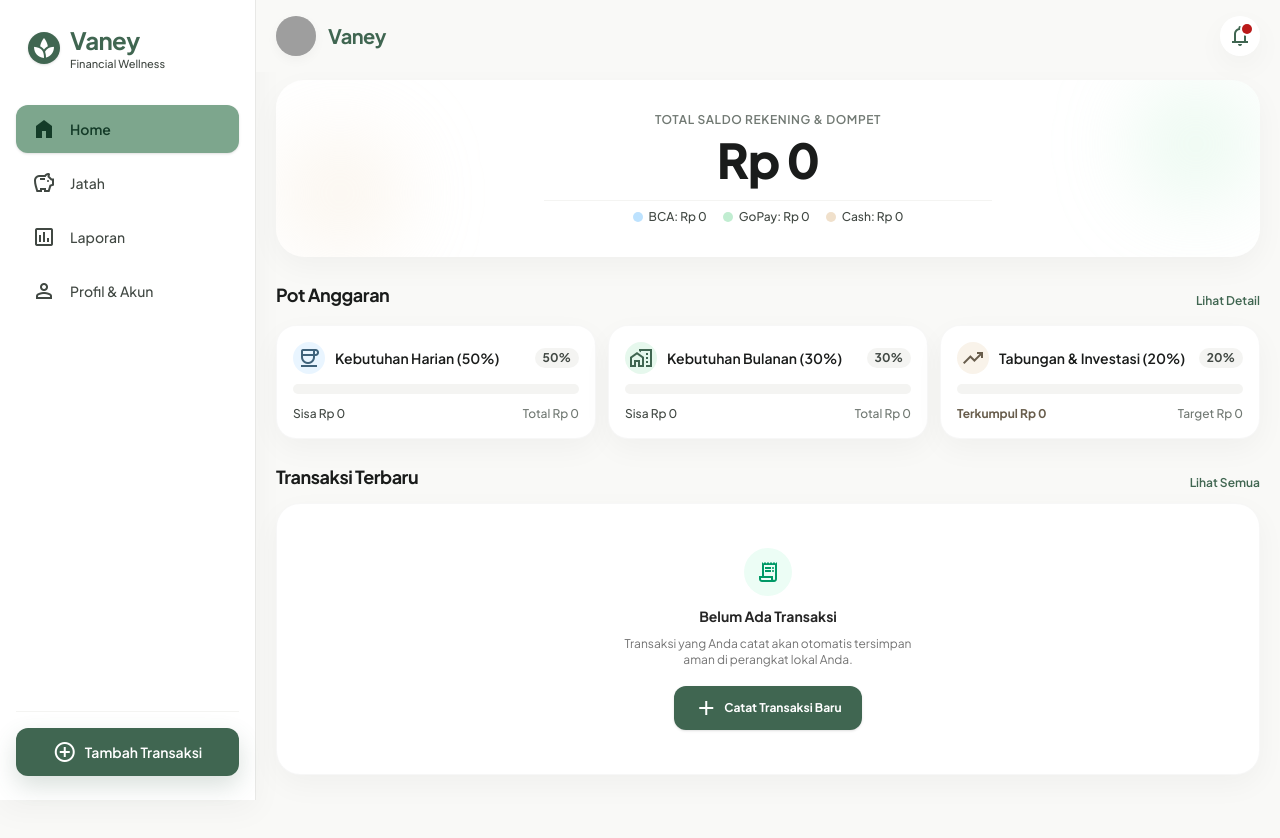
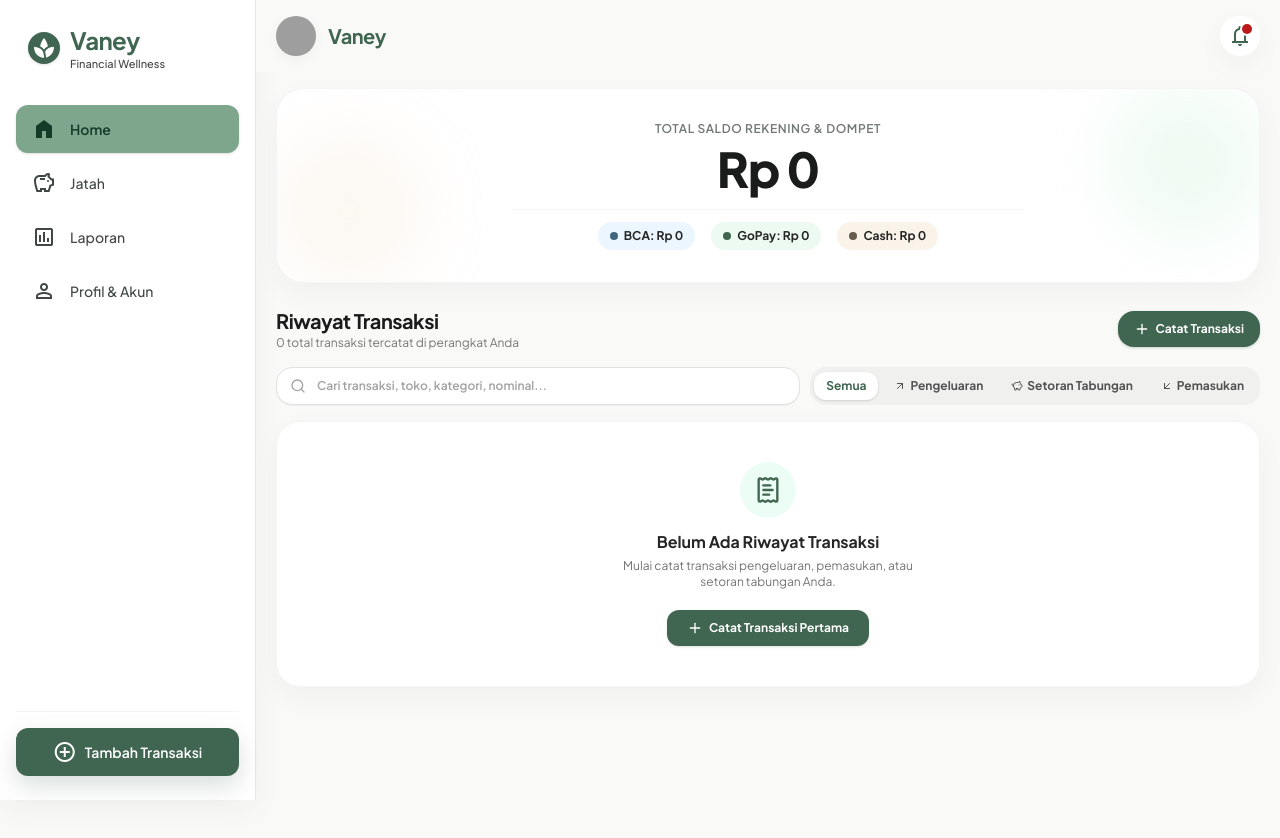
Before and after one commit to Evannnkatanya/Vaney, a React (Vite) app: page / in a window 1280 px wide. Shown: the top 838 px of the page. After the commit the page ends 800 px from the top, so only its background shows below. Built offline with nearby package versions, Linux system fonts and the light colour scheme; grey boxes are pictures that could not be loaded.

Commit message:
feat(home): simplify Home screen to focus exclusively on Total Saldo and full chronological Transaction History with date grouping, search, and category filter pills

```diff
--- a/src/components/HomeView.tsx
+++ b/src/components/HomeView.tsx
@@ -1,6 +1,7 @@
-import React, { useMemo } from 'react';
+import React, { useState, useMemo } from 'react';
 import { formatRupiah } from '../data/initialData';
 import { Account, BudgetPot, TabType, Transaction } from '../types';
+import { Search, Filter, Plus, ArrowUpRight, ArrowDownLeft, PiggyBank, ReceiptText } from 'lucide-react';
 
 interface HomeViewProps {
   totalBalance: number;
@@ -12,69 +13,94 @@ interface HomeViewProps {
   onSelectTransaction: (tx: Transaction) => void;
 }
 
+type TxFilter = 'all' | 'expense' | 'income' | 'savings';
+
 export const HomeView: React.FC<HomeViewProps> = ({
   totalBalance,
   accounts,
-  pots,
   transactions,
   onNavigate,
   onOpenAddTransaction,
   onSelectTransaction,
 }) => {
+  const [filterType, setFilterType] = useState<TxFilter>('all');
+  const [searchQuery, setSearchQuery] = useState<string>('');
+
   // Find accounts
   const bcaAcc = accounts.find((a) => a.id === 'bca') || accounts[0];
   const gopayAcc = accounts.find((a) => a.id === 'ewallet') || accounts[1];
   const cashAcc = accounts.find((a) => a.id === 'cash') || accounts[2];
 
-  // Dynamic monthly pot spending & savings calculation
-  const now = new Date();
-  const currentYear = now.getFullYear();
-  const currentMonthIdx = now.getMonth();
-  const currentMonthCode = `${currentYear}-${String(currentMonthIdx + 1).padStart(2, '0')}`;
+  // Filtered transactions
+  const filteredTransactions = useMemo(() => {
+    return transactions.filter((tx) => {
+      // Type filter
+      if (filterType === 'expense' && tx.type !== 'expense') return false;
+      if (filterType === 'income' && tx.type !== 'income') return false;
+      if (filterType === 'savings' && tx.type !== 'savings') return false;
 
-  const currentMonthTransactions = useMemo(() => {
-    return transactions.filter(
-      (t) => t.date && t.date.startsWith(currentMonthCode)
-    );
-  }, [transactions, currentMonthCode]);
+      // Search filter
+      if (searchQuery.trim()) {
+        const query = searchQuery.toLowerCase();
+        const titleMatch = tx.title.toLowerCase().includes(query);
+        const noteMatch = tx.note?.toLowerCase().includes(query);
+        const catMatch = tx.categoryName.toLowerCase().includes(query);
+        const amountMatch = tx.amount.toString().includes(query);
+        return titleMatch || noteMatch || catMatch || amountMatch;
+      }
 
-  // Helper to recognize savings/tabungan transactions
-  const isTabungTx = (t: Transaction) =>
-    t.type === 'savings' ||
-    t.potType === 'nabung' ||
-    t.categoryName?.toLowerCase().includes('tabung') ||
-    t.title?.toLowerCase().includes('tabung');
+      return true;
+    });
+  }, [transactions, filterType, searchQuery]);
 
-  const spentHarian = useMemo(() => {
-    return currentMonthTransactions
-      .filter((t) => !isTabungTx(t) && t.type === 'expense' && (t.potType === 'harian' || (!t.potType && t.categoryName?.toLowerCase() !== 'tagihan' && t.categoryName?.toLowerCase() !== 'hiburan')))
-      .reduce((sum, t) => sum + t.amount, 0);
-  }, [currentMonthTransactions]);
+  // Group transactions by Date for beautiful scannability
+  const groupedTransactions = useMemo(() => {
+    const groups: { [dateStr: string]: Transaction[] } = {};
+    filteredTransactions.forEach((tx) => {
+      const dateKey = tx.date || 'Hari Ini';
+      if (!groups[dateKey]) {
+        groups[dateKey] = [];
+      }
+      groups[dateKey].push(tx);
+    });
+    return groups;
+  }, [filteredTransactions]);
 
-  const spentBulanan = useMemo(() => {
-    return currentMonthTransactions
-      .filter((t) => !isTabungTx(t) && t.type === 'expense' && (t.potType === 'bulanan' || (!t.potType && (t.categoryName?.toLowerCase() === 'tagihan' || t.categoryName?.toLowerCase() === 'hiburan'))))
-      .reduce((sum, t) => sum + t.amount, 0);
-  }, [currentMonthTransactions]);
+  const formatDateLabel = (dateStr: string) => {
+    const today = new Date().toISOString().split('T')[0];
+    const yesterdayDate = new Date();
+    yesterdayDate.setDate(yesterdayDate.getDate() - 1);
+    const yesterday = yesterdayDate.toISOString().split('T')[0];
 
-  const collectedNabung = useMemo(() => {
-    return currentMonthTransactions
-      .filter((t) => isTabungTx(t))
-      .reduce((sum, t) => sum + t.amount, 0);
-  }, [currentMonthTransactions]);
+    if (dateStr === today) return 'Hari Ini';
+    if (dateStr === yesterday) return 'Kemarin';
+
+    try {
+      const d = new Date(dateStr);
+      if (isNaN(d.getTime())) return dateStr;
+      return d.toLocaleDateString('id-ID', {
+        weekday: 'long',
+        day: 'numeric',
+        month: 'short',
+        year: 'numeric',
+      });
+    } catch {
+      return dateStr;
+    }
+  };
 
   return (
     <main
       id="home-canvas"
-      className="max-w-[1140px] mx-auto px-5 py-2 space-y-6 animate-in fade-in duration-300"
+      className="max-w-[1140px] mx-auto px-4 sm:px-5 py-3 sm:py-4 space-y-6 animate-in fade-in duration-300"
     >
       {/* Total Balance Hero Card */}
       <section
         id="card-total-saldo"
-        className="bg-[#ffffff] rounded-[28px] p-6 sm:p-8 shadow-[0px_10px_30px_rgba(0,0,0,0.04)] flex flex-col items-center justify-center text-center relative overflow-hidden group hover:scale-[1.005] transition-all duration-300"
+        className="bg-[#ffffff] rounded-[28px] p-6 sm:p-8 shadow-[0px_10px_30px_rgba(0,0,0,0.04)] flex flex-col items-center justify-center text-center relative overflow-hidden group hover:scale-[1.005] transition-all duration-300 border border-neutral-100"
       >
-        <div className="absolute top-0 right-0 w-32 h-32 bg-[#c1edd1]/30 rounded-full blur-2xl pointer-events-none" />
-        <div className="absolute bottom-0 left-0 w-32 h-32 bg-[#f0e0cb]/30 rounded-full blur-2xl pointer-events-none" />
+        <div className="absolute top-0 right-0 w-36 h-36 bg-[#c1edd1]/30 rounded-full blur-2xl pointer-events-none" />
+        <div className="absolute bottom-0 left-0 w-36 h-36 bg-[#f0e0cb]/30 rounded-full blur-2xl pointer-events-none" />
 
         <p className="text-xs font-semibold text-[#717973] uppercase tracking-wider mb-2">
           Total Saldo Rekening & Dompet
@@ -88,195 +114,195 @@ export const HomeView: React.FC<HomeViewProps> = ({
         </h2>
 
         {/* Compact Account Badges */}
-        <div className="flex flex-wrap justify-center items-center gap-4 pt-2 border-t border-[#f4f4f2] w-full max-w-md">
+        <div className="flex flex-wrap justify-center items-center gap-3 sm:gap-4 pt-3 border-t border-[#f4f4f2] w-full max-w-lg">
           <button
+            type="button"
             onClick={() => onNavigate('profil')}
-            className="flex items-center gap-1.5 hover:opacity-80 transition-opacity cursor-pointer"
+            className="flex items-center gap-1.5 px-3 py-1.5 rounded-full bg-[#bde2fe]/30 hover:bg-[#bde2fe]/60 transition-all cursor-pointer text-neutral-800"
           >
-            <div className="w-2.5 h-2.5 rounded-full bg-[#bde2fe]" />
-            <span className="text-xs font-medium text-[#414843]">
+            <div className="w-2 h-2 rounded-full bg-[#41657d]" />
+            <span className="text-xs font-bold">
               BCA: {formatRupiah(bcaAcc?.balance || 0)}
             </span>
           </button>
           <button
+            type="button"
             onClick={() => onNavigate('profil')}
-            className="flex items-center gap-1.5 hover:opacity-80 transition-opacity cursor-pointer"
+            className="flex items-center gap-1.5 px-3 py-1.5 rounded-full bg-[#c1edd1]/30 hover:bg-[#c1edd1]/60 transition-all cursor-pointer text-neutral-800"
           >
-            <div className="w-2.5 h-2.5 rounded-full bg-[#c1edd1]" />
-            <span className="text-xs font-medium text-[#414843]">
+            <div className="w-2 h-2 rounded-full bg-[#406651]" />
+            <span className="text-xs font-bold">
               GoPay: {formatRupiah(gopayAcc?.balance || 0)}
             </span>
           </button>
           <button
+            type="button"
             onClick={() => onNavigate('profil')}
-            className="flex items-center gap-1.5 hover:opacity-80 transition-opacity cursor-pointer"
+            className="flex items-center gap-1.5 px-3 py-1.5 rounded-full bg-[#f0e0cb]/40 hover:bg-[#f0e0cb]/70 transition-all cursor-pointer text-neutral-800"
           >
-            <div className="w-2.5 h-2.5 rounded-full bg-[#f0e0cb]" />
-            <span className="text-xs font-medium text-[#414843]">
+            <div className="w-2 h-2 rounded-full bg-[#685d4c]" />
+            <span className="text-xs font-bold">
               Cash: {formatRupiah(cashAcc?.balance || 0)}
             </span>
           </button>
         </div>
       </section>
 
-      {/* Pot Anggaran Section */}
-      <section id="section-pot-anggaran" className="flex flex-col gap-3">
-        <div className="flex justify-between items-end mb-1">
-          <h3 className="text-lg font-bold text-[#1a1c1b] tracking-tight">
-            Pot Anggaran
+      {/* Riwayat Transaksi Section */}
+      <section id="section-riwayat-transaksi" className="space-y-4">
+        <div className="flex flex-col sm:flex-row sm:items-center justify-between gap-3">
+          <div>
+            <h3 className="text-lg sm:text-xl font-bold text-[#1a1c1b] tracking-tight">
+              Riwayat Transaksi
             </h3>
+            <p className="text-xs text-[#717973]">
+              {transactions.length} total transaksi tercatat di perangkat Anda
+            </p>
+          </div>
+
           <button
-            id="btn-link-jatah-detail"
-            onClick={() => onNavigate('jatah')}
-            className="text-xs font-semibold text-[#406651] hover:underline cursor-pointer transition-colors"
+            type="button"
+            onClick={onOpenAddTransaction}
+            className="px-4 py-2.5 bg-[#406651] hover:bg-[#284e3a] text-white rounded-2xl text-xs font-bold transition-all cursor-pointer flex items-center justify-center gap-1.5 shadow-sm shadow-[#406651]/20 active:scale-95 self-start sm:self-auto"
           >
-            Lihat Detail
+            <Plus className="w-4 h-4" />
+            <span>Catat Transaksi</span>
           </button>
         </div>
 
-        <div className="grid grid-cols-1 md:grid-cols-3 gap-3">
-          {pots.map((pot) => {
-            const isSavingsPot = pot.id === 'pot-nabung';
-            const isHarianPot = pot.id === 'pot-harian';
-
-            let pctValue = 0;
-            let mainLabel = '';
-            let subLabel = '';
-
-            if (isSavingsPot) {
-              const target = pot.totalAmount || 0;
-              pctValue = target > 0 ? Math.min(100, Math.round((collectedNabung / target) * 100)) : 0;
-              mainLabel = `Terkumpul ${formatRupiah(collectedNabung)}`;
-              subLabel = `Target ${formatRupiah(target)}`;
-            } else if (isHarianPot) {
-              const total = pot.totalAmount || 0;
-              const remaining = Math.max(0, total - spentHarian);
-              pctValue = total > 0 ? Math.min(100, Math.round((spentHarian / total) * 100)) : 0;
-              mainLabel = `Sisa ${formatRupiah(remaining)}`;
-              subLabel = `Total ${formatRupiah(total)}`;
-            } else {
-              // pot-bulanan
-              const total = pot.totalAmount || 0;
-              const remaining = Math.max(0, total - spentBulanan);
-              pctValue = total > 0 ? Math.min(100, Math.round((spentBulanan / total) * 100)) : 0;
-              mainLabel = `Sisa ${formatRupiah(remaining)}`;
-              subLabel = `Total ${formatRupiah(total)}`;
-            }
-
-            return (
-              <div
-                key={pot.id}
-                id={`card-${pot.id}`}
-                onClick={() => onNavigate('jatah')}
-                className="bg-[#ffffff] rounded-[20px] p-4 shadow-[0px_10px_30px_rgba(0,0,0,0.04)] flex flex-col gap-2.5 hover:scale-[1.01] transition-all cursor-pointer border border-neutral-100/80"
-              >
-                <div className="flex justify-between items-center">
-                  <div className="flex items-center gap-2.5">
-                    <div
-                      className={`w-8 h-8 rounded-full flex items-center justify-center shrink-0 ${pot.bgIconClass}`}
-                    >
-                      <span className="material-symbols-outlined text-[18px]">
-                        {pot.icon}
-                      </span>
-                    </div>
-                    <span className="text-sm font-semibold text-[#1a1c1b]">
-                      {pot.name}
-                    </span>
-                  </div>
-                  <span className="text-xs font-bold text-[#414843] bg-[#f4f4f2] px-2 py-0.5 rounded-full">
-                    {pot.percentage}%
-                  </span>
-                </div>
-
-                {/* Progress bar */}
-                <div className="w-full h-2.5 bg-[#f4f4f2] rounded-full overflow-hidden">
-                  <div
-                    className={`h-full rounded-full transition-all duration-500 ease-out ${pot.colorClass}`}
-                    style={{ width: `${pctValue}%` }}
+        {/* Search & Filter Pills */}
+        <div className="flex flex-col sm:flex-row gap-2.5">
+          {/* Search Input */}
+          <div className="relative flex-1">
+            <Search className="w-4 h-4 text-neutral-400 absolute left-3.5 top-1/2 -translate-y-1/2" />
+            <input
+              type="text"
+              value={searchQuery}
+              onChange={(e) => setSearchQuery(e.target.value)}
+              placeholder="Cari transaksi, toko, kategori, nominal..."
+              className="w-full bg-white border border-[#e2e3e1] rounded-2xl pl-10 pr-4 py-2.5 text-xs font-semibold text-neutral-800 placeholder:text-neutral-400 focus:ring-2 focus:ring-[#406651] outline-none shadow-2xs"
             />
           </div>
 
-                <div className="flex justify-between text-xs text-[#414843] font-medium pt-0.5">
-                  {isSavingsPot ? (
-                    <>
-                      <span className="text-[#685d4c] font-bold">
-                        {mainLabel}
-                      </span>
-                      <span className="text-[#717973]">
-                        {subLabel}
-                      </span>
-                    </>
-                  ) : (
-                    <>
-                      <span>{mainLabel}</span>
-                      <span className="text-[#717973]">
-                        {subLabel}
-                      </span>
-                    </>
-                  )}
+          {/* Filter Pills */}
+          <div className="flex items-center gap-1 bg-[#f0f1ee] p-1 rounded-2xl overflow-x-auto no-scrollbar shrink-0">
+            <button
+              type="button"
+              onClick={() => setFilterType('all')}
+              className={`px-3 py-1.5 rounded-xl text-xs font-bold transition-all cursor-pointer whitespace-nowrap ${
+                filterType === 'all'
+                  ? 'bg-white text-[#406651] shadow-sm'
+                  : 'text-neutral-600 hover:text-neutral-900'
+              }`}
+            >
+              Semua
+            </button>
+            <button
+              type="button"
+              onClick={() => setFilterType('expense')}
+              className={`px-3 py-1.5 rounded-xl text-xs font-bold transition-all cursor-pointer whitespace-nowrap flex items-center gap-1 ${
+                filterType === 'expense'
+                  ? 'bg-white text-[#ba1a1a] shadow-sm'
+                  : 'text-neutral-600 hover:text-neutral-900'
+              }`}
+            >
+              <ArrowUpRight className="w-3 h-3" />
+              <span>Pengeluaran</span>
+            </button>
+            <button
+              type="button"
+              onClick={() => setFilterType('savings')}
+              className={`px-3 py-1.5 rounded-xl text-xs font-bold transition-all cursor-pointer whitespace-nowrap flex items-center gap-1 ${
+                filterType === 'savings'
+                  ? 'bg-white text-[#685d4c] shadow-sm'
+                  : 'text-neutral-600 hover:text-neutral-900'
+              }`}
+            >
+              <PiggyBank className="w-3 h-3" />
+              <span>Setoran Tabungan</span>
+            </button>
+            <button
+              type="button"
+              onClick={() => setFilterType('income')}
+              className={`px-3 py-1.5 rounded-xl text-xs font-bold transition-all cursor-pointer whitespace-nowrap flex items-center gap-1 ${
+                filterType === 'income'
+                  ? 'bg-white text-[#406651] shadow-sm'
+                  : 'text-neutral-600 hover:text-neutral-900'
+              }`}
+            >
+              <ArrowDownLeft className="w-3 h-3" />
+              <span>Pemasukan</span>
+            </button>
           </div>
         </div>
-            );
-          })}
+
+        {/* Transaction History List grouped by date */}
+        {filteredTransactions.length === 0 ? (
+          <div className="bg-white rounded-[24px] p-10 text-center flex flex-col items-center justify-center gap-3 shadow-[0px_10px_30px_rgba(0,0,0,0.04)] border border-neutral-100">
+            <div className="w-14 h-14 rounded-full bg-emerald-50 text-[#406651] flex items-center justify-center">
+              <ReceiptText className="w-7 h-7" />
             </div>
-      </section>
-
-      {/* Recent Transactions List */}
-      <section id="section-transaksi-terbaru" className="space-y-3">
-        <div className="flex justify-between items-end">
-          <h3 className="text-lg font-bold text-[#1a1c1b] tracking-tight">
-            Transaksi Terbaru
-          </h3>
-          <button
-            id="btn-link-semua-transaksi"
-            onClick={() => onNavigate('laporan')}
-            className="text-xs font-semibold text-[#406651] hover:underline cursor-pointer transition-colors"
-          >
-            Lihat Semua
-          </button>
+            <div className="space-y-1 max-w-xs">
+              <p className="text-base font-bold text-neutral-800">
+                {searchQuery ? 'Tidak Ada Transaksi yang Cocok' : 'Belum Ada Riwayat Transaksi'}
+              </p>
+              <p className="text-xs text-neutral-500">
+                {searchQuery
+                  ? 'Coba ganti kata kunci pencarian atau reset filter'
+                  : 'Mulai catat transaksi pengeluaran, pemasukan, atau setoran tabungan Anda.'}
+              </p>
             </div>
-
-        <div className="bg-[#ffffff] rounded-[24px] p-3 shadow-[0px_10px_30px_rgba(0,0,0,0.04)] divide-y divide-[#f4f4f2] border border-neutral-100/80">
-          {transactions.length === 0 ? (
-            <div className="p-8 text-center flex flex-col items-center justify-center gap-2.5">
-              <div className="w-12 h-12 rounded-full bg-emerald-50 text-emerald-600 flex items-center justify-center">
-                <span className="material-symbols-outlined text-[24px]">receipt_long</span>
-              </div>
-              <p className="text-sm font-bold text-neutral-800">Belum Ada Transaksi</p>
-              <p className="text-xs text-neutral-500 max-w-xs">
-                Transaksi yang Anda catat akan otomatis tersimpan aman di perangkat lokal Anda.
-              </p>
+            {!searchQuery && (
               <button
                 type="button"
                 onClick={onOpenAddTransaction}
                 className="mt-2 px-5 py-2.5 bg-[#406651] hover:bg-[#284e3a] text-white rounded-xl text-xs font-bold transition-all cursor-pointer flex items-center gap-1.5 shadow-sm"
               >
-                <span className="material-symbols-outlined text-[16px]">add</span>
-                <span>Catat Transaksi Baru</span>
+                <Plus className="w-4 h-4" />
+                <span>Catat Transaksi Pertama</span>
               </button>
+            )}
           </div>
         ) : (
-            transactions.slice(0, 6).map((tx) => {
+          <div className="space-y-4">
+            {Object.entries(groupedTransactions).map(([dateKey, txList]) => (
+              <div key={dateKey} className="space-y-2">
+                {/* Date Group Header */}
+                <div className="flex items-center justify-between px-2">
+                  <span className="text-xs font-bold text-neutral-600">
+                    {formatDateLabel(dateKey)}
+                  </span>
+                  <span className="text-[11px] font-semibold text-neutral-400">
+                    {txList.length} transaksi
+                  </span>
+                </div>
+
+                {/* Date Group Transaction Rows */}
+                <div className="bg-[#ffffff] rounded-[24px] p-2.5 sm:p-3 shadow-[0px_10px_30px_rgba(0,0,0,0.04)] divide-y divide-[#f4f4f2] border border-neutral-100">
+                  {txList.map((tx) => {
                     const isExpense = tx.type === 'expense';
                     const isSavings = tx.type === 'savings';
+                    const isIncome = tx.type === 'income';
 
                     return (
                       <div
                         key={tx.id}
                         id={`tx-row-${tx.id}`}
                         onClick={() => onSelectTransaction(tx)}
-                  className="flex items-center justify-between p-3.5 rounded-2xl hover:bg-[#f9f9f7] transition-all duration-200 cursor-pointer group"
+                        className="flex items-center justify-between p-3 rounded-2xl hover:bg-[#f9f9f7] transition-all duration-200 cursor-pointer group"
                       >
                         <div className="flex items-center gap-3">
                           <div
                             className={`w-11 h-11 rounded-full flex items-center justify-center shrink-0 transition-transform group-hover:scale-105 ${
                               isSavings
                                 ? 'bg-[#f0e0cb]/50 text-[#685d4c]'
+                                : isIncome
+                                ? 'bg-[#c1edd1]/40 text-[#406651]'
                                 : tx.categoryBgClass
                             }`}
                           >
                             <span className="material-symbols-outlined text-[20px]">
-                        {isSavings ? 'savings' : tx.categoryIcon}
+                              {isSavings ? 'savings' : isIncome ? 'payments' : tx.categoryIcon}
                             </span>
                           </div>
                           <div>
@@ -289,9 +315,15 @@ export const HomeView: React.FC<HomeViewProps> = ({
                                   Setoran
                                 </span>
                               )}
+                              {isIncome && (
+                                <span className="px-2 py-0.5 rounded-md bg-[#c1edd1]/60 text-[#406651] font-bold text-[10px]">
+                                  Masuk
+                                </span>
+                              )}
                             </div>
                             <p className="text-xs text-[#717973] mt-0.5">
-                        {tx.timeStr || tx.date}
+                              <span className="font-medium text-neutral-600">{tx.categoryName}</span>
+                              {tx.timeStr && ` • ${tx.timeStr}`}
                               {tx.note && ` • ${tx.note}`}
                             </p>
                           </div>
@@ -299,7 +331,7 @@ export const HomeView: React.FC<HomeViewProps> = ({
 
                         <div className="text-right">
                           <p
-                      className={`text-sm font-bold tracking-tight ${
+                            className={`text-sm sm:text-base font-bold tracking-tight ${
                               isSavings
                                 ? 'text-[#685d4c]'
                                 : isExpense
@@ -307,21 +339,23 @@ export const HomeView: React.FC<HomeViewProps> = ({
                                 : 'text-[#406651]'
                             }`}
                           >
-                      {isIncome(tx.type)
+                            {isIncome
                               ? `+ ${formatRupiah(tx.amount)}`
                               : `- ${formatRupiah(tx.amount)}`}
                           </p>
+                          <span className="text-[10px] text-neutral-400 font-medium capitalize">
+                            {tx.potType && tx.potType !== 'tidak' ? `Pot ${tx.potType}` : ''}
+                          </span>
                         </div>
                       </div>
                     );
-            })
+                  })}
+                </div>
+              </div>
+            ))}
+          </div>
         )}
-        </div>
       </section>
     </main>
   );
 };
-
-function isIncome(type: string): boolean {
-  return type === 'income';
-}
```
Lines whose indentation alone changed are shown as unchanged.
